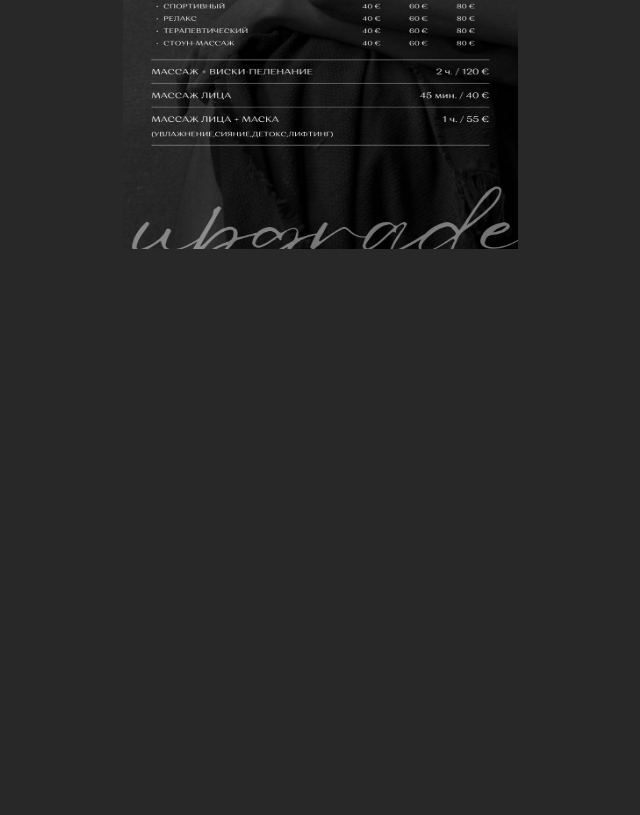
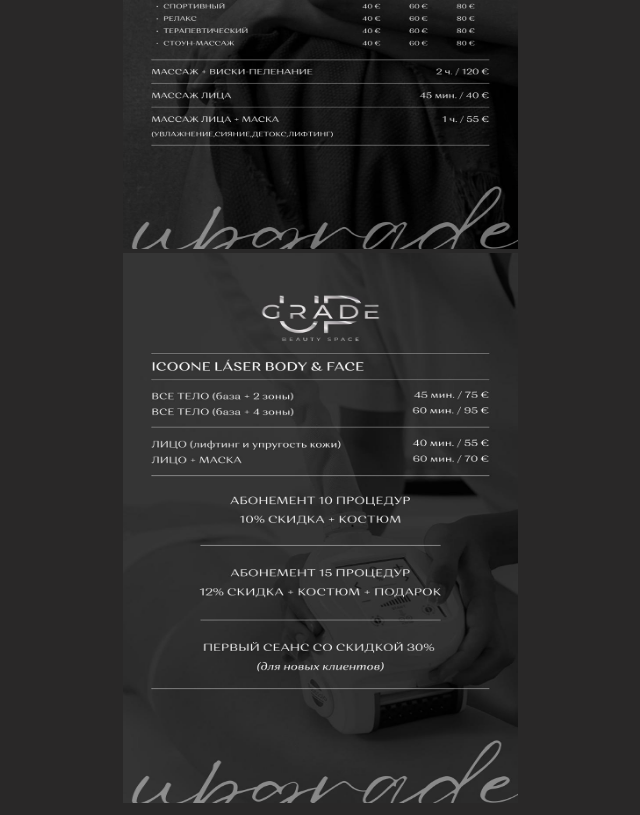
Before and after one commit to Unknxwn44/testup, a plain HTML site: page index.html in a window 1280 px wide. Shown: the part 3633-4448 px from the top of the page, without its empty margins (327-967 px from the left). Before the commit the page ends 3894 px from the top, so only its background shows below. Drawn offline with Linux system fonts and the light colour scheme.

Commit message:
Update index.html

```diff
--- a/index.html
+++ b/index.html
@@ -54,6 +54,11 @@
             <img src="images/image-seven.jpg" height="550px"
             width="395px">
         </div>
+
+        <div class="first-image">
+            <img src="images/image-eight-ru.jpg" height="550px"
+            width="395px">
+        </div>
     </div>
 
 
```
